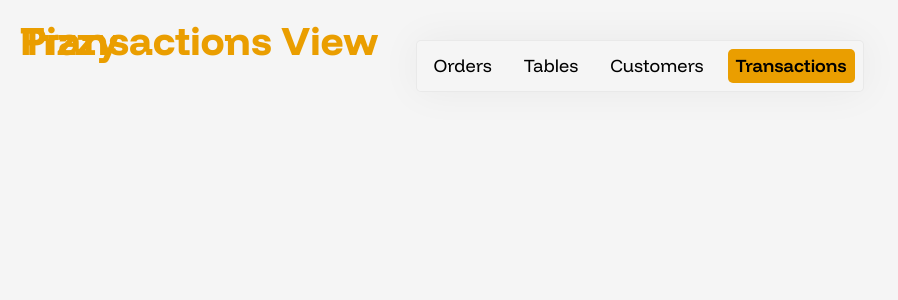
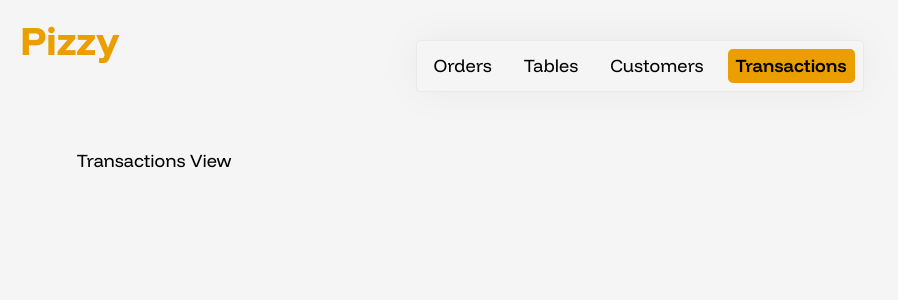
Before and after one commit to justinmassart/pizzy, a Vue app: page /transactions in a window 1280 px wide. Shown: the top 300 px of the page, without its empty margins (0-898 px from the left). Built offline with nearby package versions, Linux system fonts and the light colour scheme.

Commit message:
Added base title to views

```diff
--- a/src/views/CustomersView.vue
+++ b/src/views/CustomersView.vue
@@ -4,6 +4,6 @@
 
 <template>
   <main>
-    <h1>Customers View</h1>
+    <h2>Customers View</h2>
   </main>
 </template>
--- a/src/views/TablesView.vue
+++ b/src/views/TablesView.vue
@@ -4,6 +4,6 @@
 
 <template>
   <main>
-    <h1>Tables View</h1>
+    <h2>Tables View</h2>
   </main>
 </template>
--- a/src/views/TransactionsView.vue
+++ b/src/views/TransactionsView.vue
@@ -4,6 +4,6 @@
 
 <template>
   <main>
-    <h1>Transactions View</h1>
+    <h2>Transactions View</h2>
   </main>
 </template>
```
